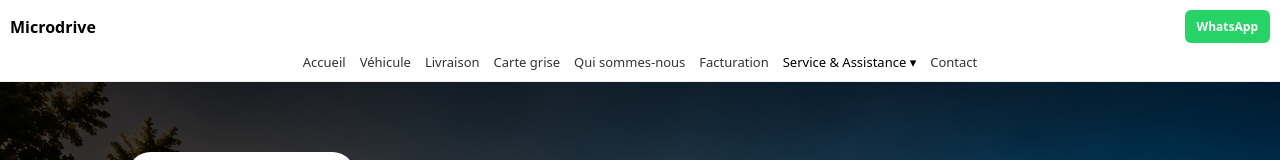
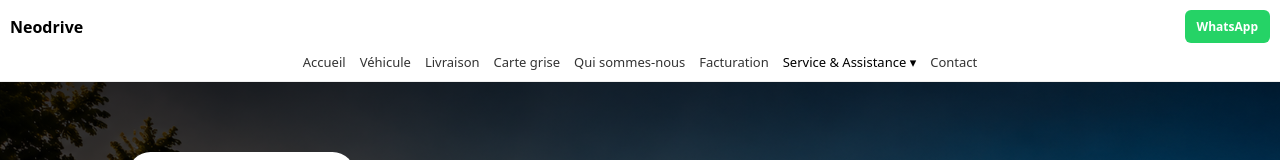
Before and after one commit to khelifamansour/neodrive-site, a Next.js app: page / in a window 1280 px wide. Shown: the top 160 px of the page. Built offline with nearby package versions, Linux system fonts and the light colour scheme.

Commit message:
Update layout.tsx

```diff
--- a/app/layout.tsx
+++ b/app/layout.tsx
@@ -47,7 +47,7 @@ export default function RootLayout({
                 fontSize: "16px",
               }}
             >
-              Microdrive
+              Neodrive
             </div>
 
             {/* WHATSAPP BUTTON */}
```
